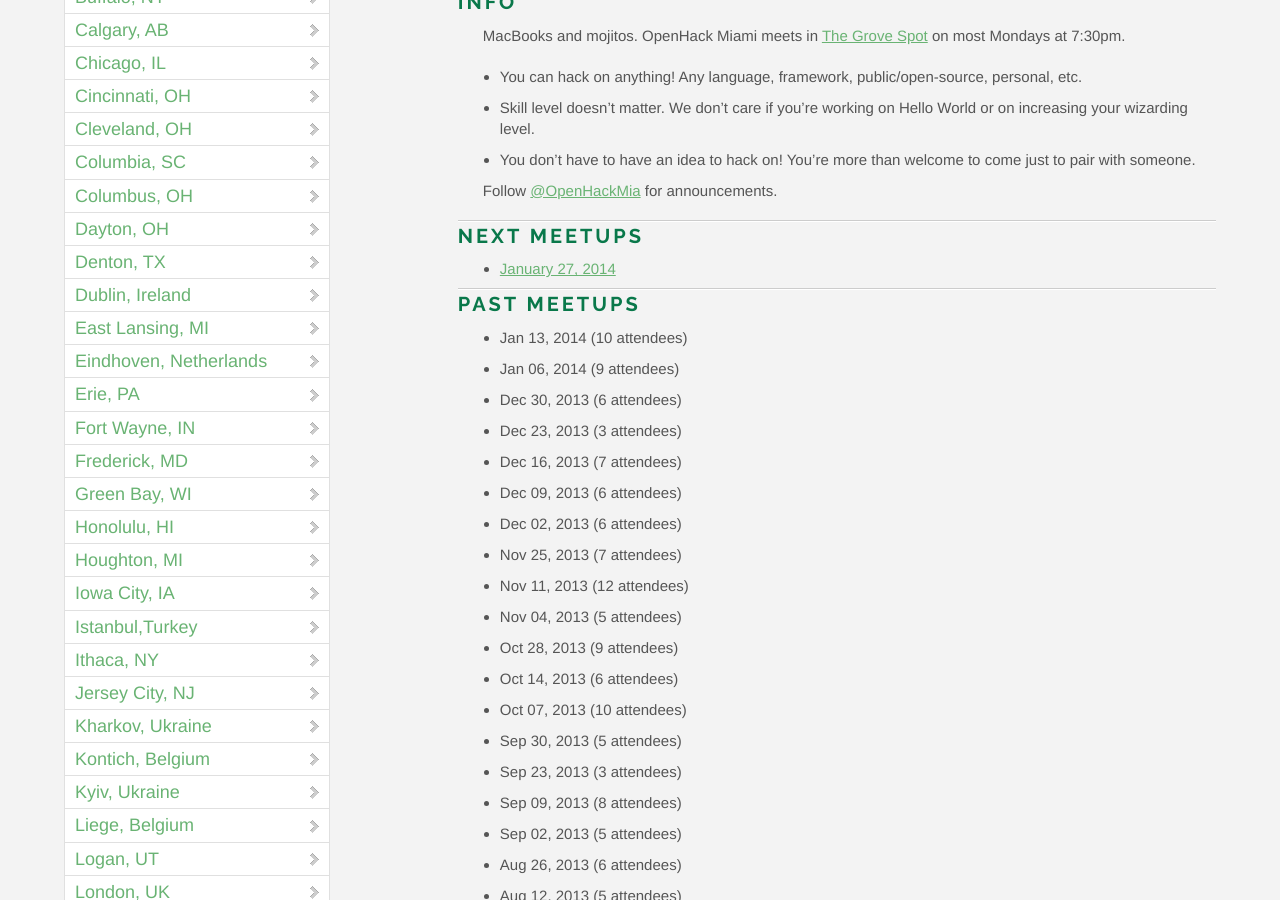
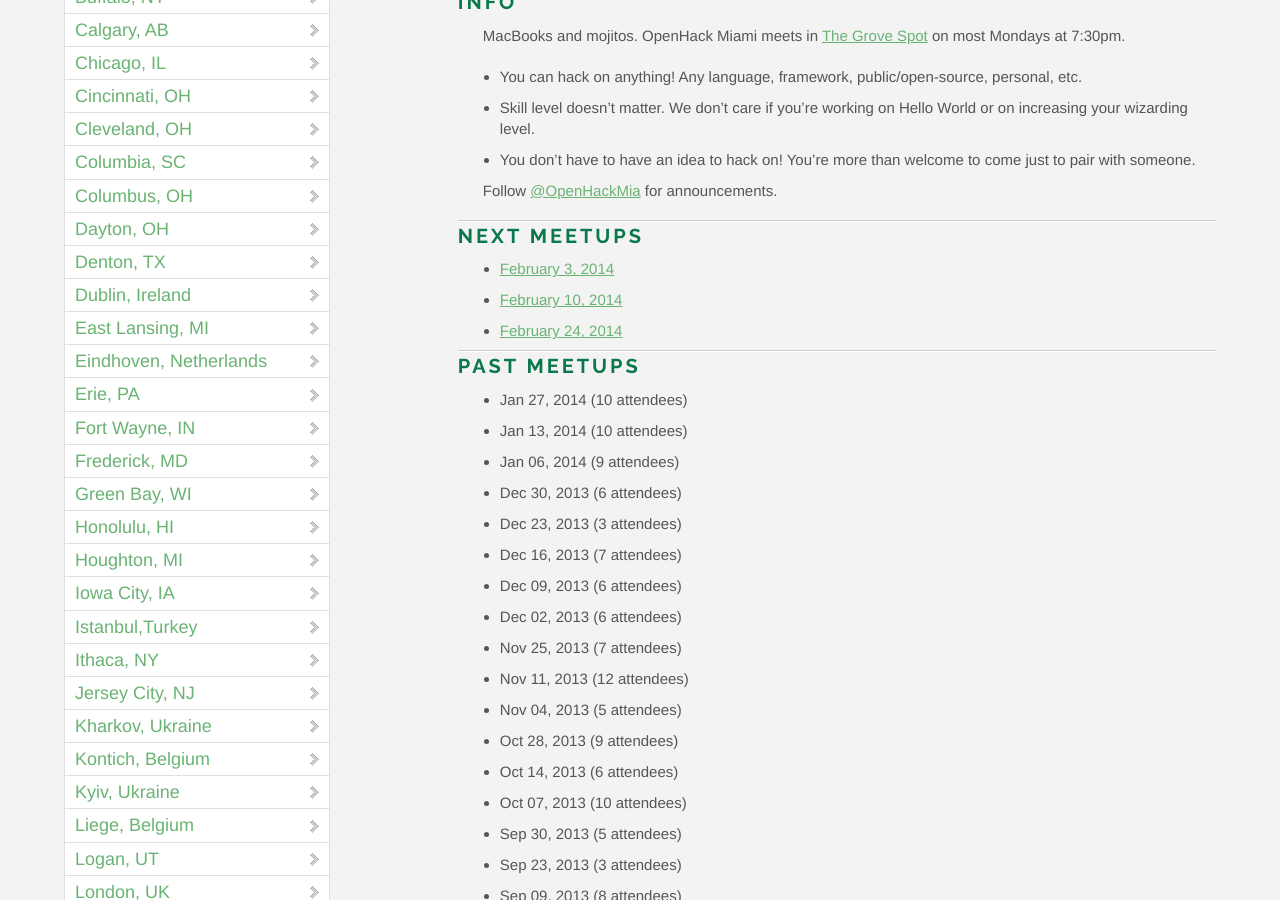
Before and after one commit to OpenHack/openhack.github.com, a Jekyll site: the page built from miami/index.markdown, in a window 1280 px wide and 900 px high, scrolled down 733 px. Built offline with Jekyll 4.4.1, drawn with Linux system fonts in a browser that asks for light colours; nearby versions of some CDN libraries; Markdown is read by kramdown in place of the engine named in the settings; comment, search, counter and statistics services are not loaded.

Commit message:
update miami meetup info

```diff
--- a/miami/index.markdown
+++ b/miami/index.markdown
@@ -19,10 +19,13 @@ Follow [@OpenHackMia](http://twitter.com/openhackmia) for announcements.
 
 ### Next meetups
 
-* [January 27, 2014](http://www.meetup.com/miamirb/events/158107282/)
+* [February 3, 2014](http://www.meetup.com/miamirb/events/163786172/)
+* [February 10, 2014](http://www.meetup.com/miamirb/events/163786422/)
+* [February 24, 2014](http://www.meetup.com/miamirb/events/163786842/)
 
 ### Past meetups
 
+* Jan 27, 2014 (10 attendees)
 * Jan 13, 2014 (10 attendees)
 * Jan 06, 2014 (9 attendees)
 * Dec 30, 2013 (6 attendees)
```
